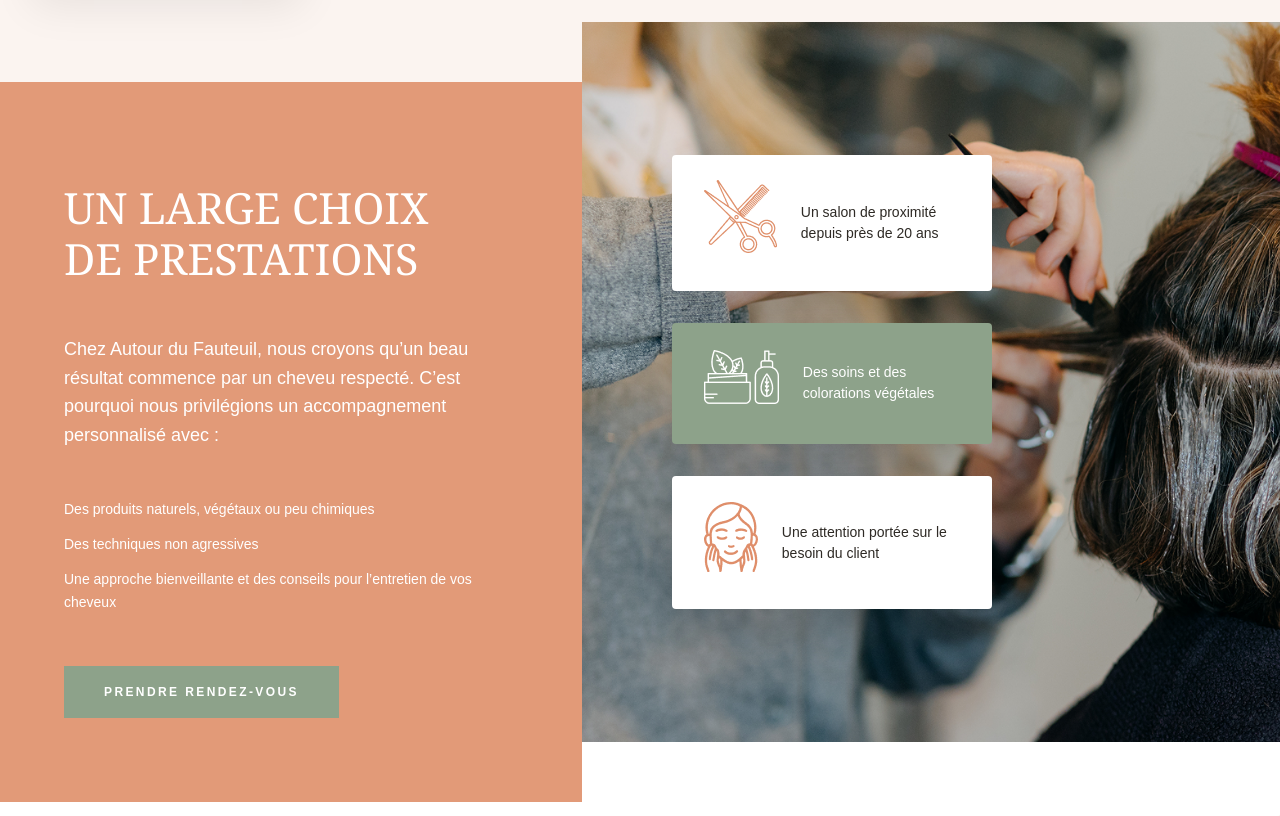
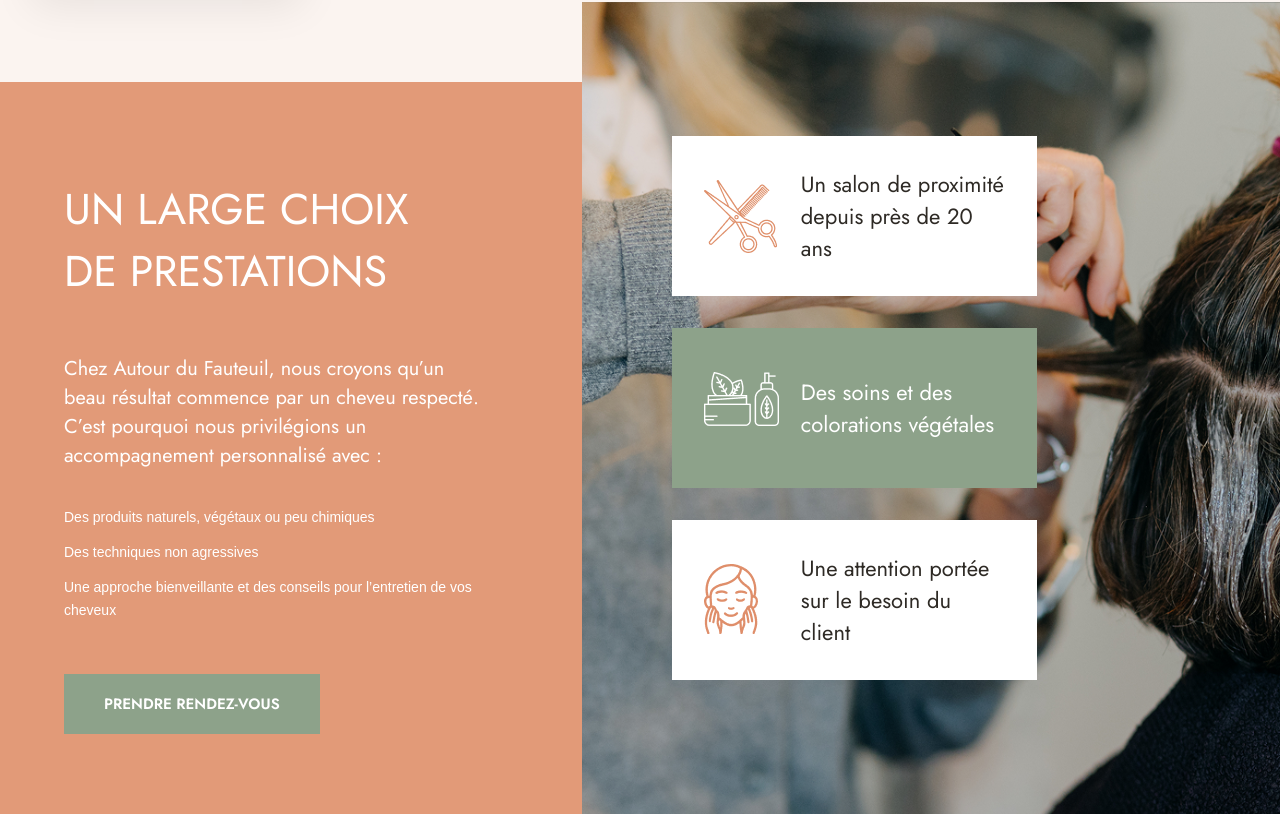
Before and after one commit to Jordan-celton/autourdufauteuil, a React (Vite) app: page / in a window 1280 px wide. Shown: the part 2319-3135 px from the top of the page. Built offline with nearby package versions, Linux system fonts and the light colour scheme; a web font is replaced by a local one.

Commit message:
style: amélioration de la présentation des titres, descriptions et boutons pour une meilleure lisibilité

```diff
--- a/src/styles/Home/ServicesPresentation.css
+++ b/src/styles/Home/ServicesPresentation.css
@@ -32,17 +32,15 @@
 
 .presentation-title {
   font-size: clamp(30px, 4vw, 43px);
-  /* Taille fluide */
   margin-bottom: 2rem;
   font-weight: 400;
-  line-height: 1.2;
+  font-family: var(--font-tertiary);
 }
 
 .presentation-description {
-  font-size: 18px;
+  font-size: 20px;
   max-width: 420px;
-  margin-bottom: 2rem;
-  line-height: 1.6;
+  font-family: var(--font-tertiary);
 }
 
 .presentation-list {
@@ -63,16 +61,16 @@
 .presentation-button {
   background-color: #8DA28A;
   /* Ton vert */
-  color: #ffffff;
+  color: var(--color-white);
   border: none;
   padding: 1.2rem 2.5rem;
-  font-size: 12px;
+  font-size: 15px;
   font-weight: 600;
-  letter-spacing: 0.2em;
   text-transform: uppercase;
   cursor: pointer;
   width: fit-content;
   transition: all 0.3s ease;
+  font-family: var(--font-tertiary);
 }
 
 .presentation-button:hover {
@@ -90,8 +88,7 @@
   background-position: center;
   display: flex;
   align-items: center;
-  /* L'effet de décalage vers le haut */
-  transform: translateY(-60px);
+  margin-top: -5rem;
   z-index: 2;
   min-height: 500px;
 }
@@ -106,16 +103,20 @@
   width: 100%;
 }
 
+.advantages :hover {
+  transform: translateX(20px);
+  transition: transform 0.3s ease;
+}
+
 .advantage-card {
   display: flex;
   align-items: center;
   gap: 1.5rem;
   padding: 1.6rem 2rem;
-  width: 320px;
-  box-shadow: 0 25px 50px rgba(0, 0, 0, 0.15);
-  font-size: 14px;
-  line-height: 1.5;
-  border-radius: 4px;
+  width: 365px;
+  height: 160px;
+  font-size: 22px;
+  font-family: var(--font-tertiary);
 }
 
 .advantage-card.light {
@@ -129,7 +130,8 @@
 }
 
 .advantage-icon {
-  font-size: 28px;
+  width: 73px;
+  height: 73px;
   flex-shrink: 0;
 }
 
```
